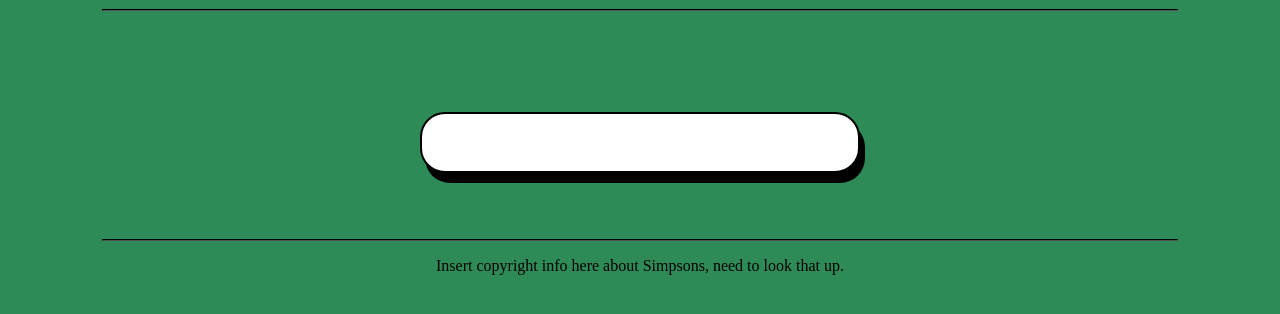
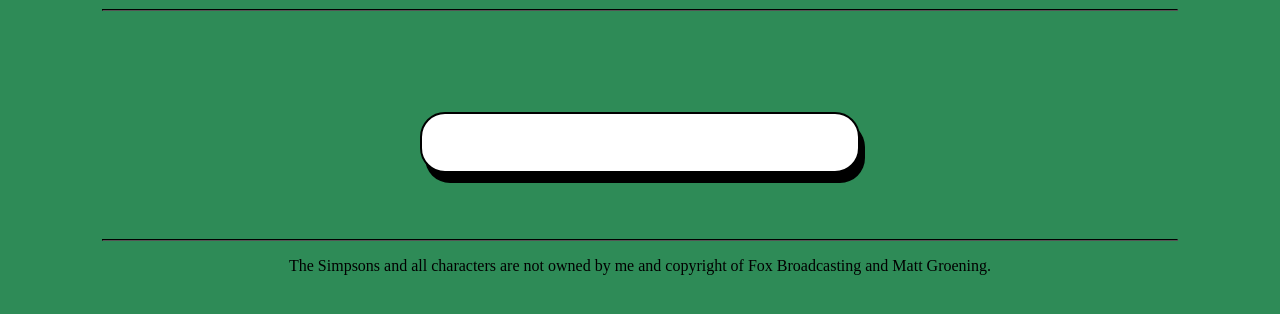
Before and after one commit to dgmoldovan/apiProject, a plain HTML site: page index.html in a window 1280 px wide. Shown: the part 182-496 px from the top of the page. Drawn offline with Linux system fonts and the light colour scheme; no server answers.

Commit message:
updated footer info

```diff
--- a/index.html
+++ b/index.html
@@ -43,7 +43,7 @@
 
         <footer>
 
-            <p>Insert copyright info here about Simpsons, need to look that up.</p>
+            <p>The Simpsons and all characters are not owned by me and copyright of Fox Broadcasting and Matt Groening.</p>
 
 
         </footer>
```
